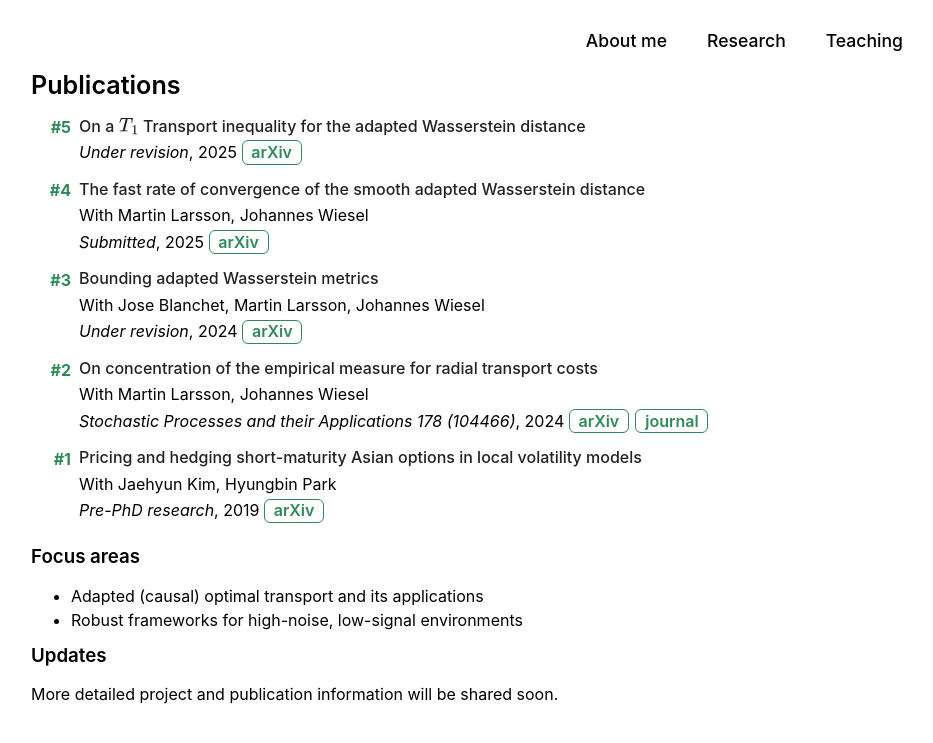
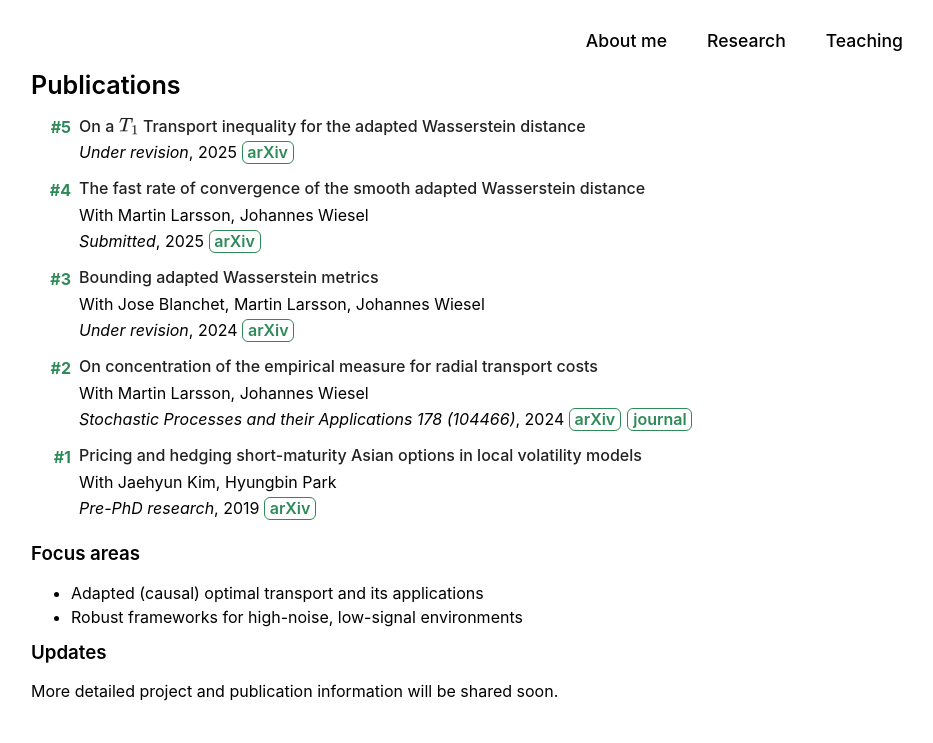
Before and after one commit to Jonghwap/Jonghwap.github.io, a Jekyll site: the page built from research.md, in a window 1280 px wide. Shown: the top 743 px of the page, without its empty margins (209-1142 px from the left). Built offline with Jekyll 4.4.1, drawn with Linux system fonts in a browser that asks for light colours; a style sheet for code colours, icons or effects is not loaded.

Commit message:
Update minimal-light.scss

```diff
--- a/_sass/minimal-light.scss
+++ b/_sass/minimal-light.scss
@@ -284,13 +284,13 @@ a:hover {
 
 .arxiv-button, .journal-button {
   display: inline-block;
-  padding: 0.1em 0.55em;
+  padding: 0.1em 0.3em; // 버튼안 여백 위아래, 좌우
   background-color: #ffffff;
   color: #2e8b57;
   border: 1px solid #2e8b57;
   border-radius: 6px;
   font-weight: 600;
-  line-height: 1.2;
+  line-height: 1.1; // 글씨 크기+위아래 여백
   text-decoration: none;
 }
 
```
